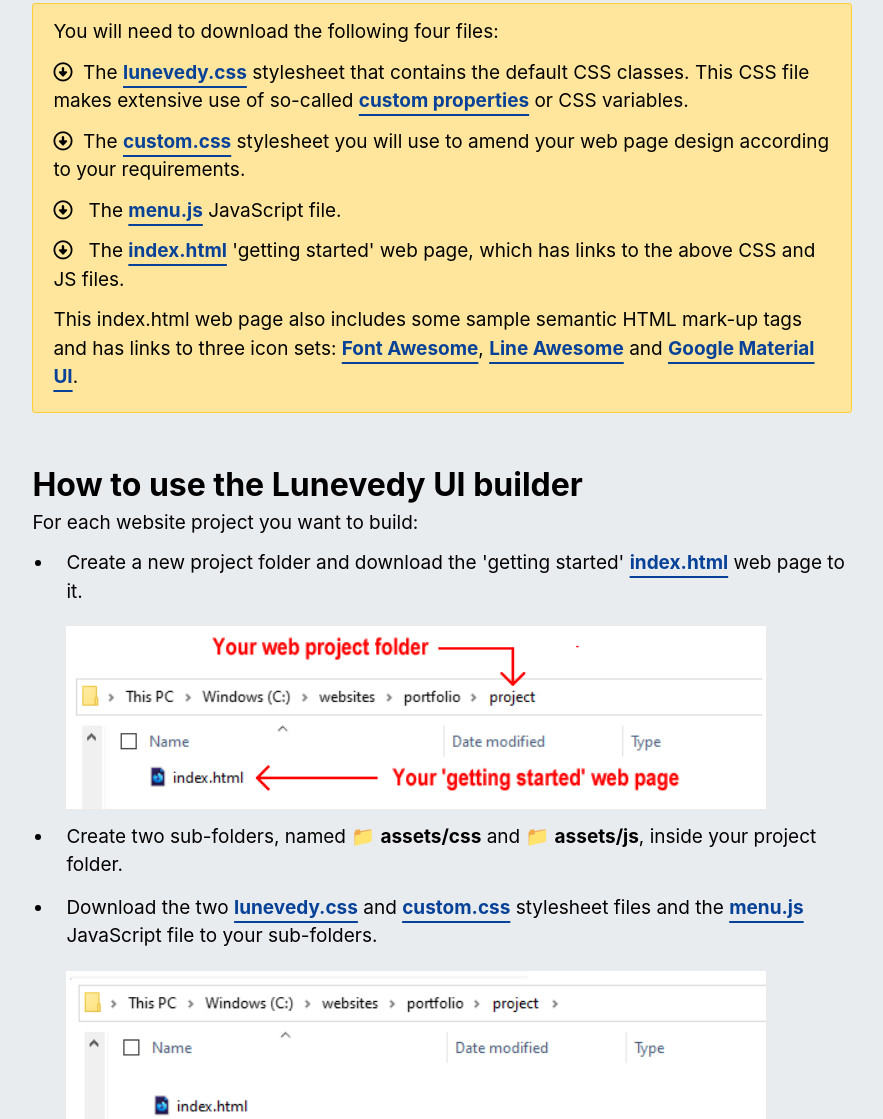
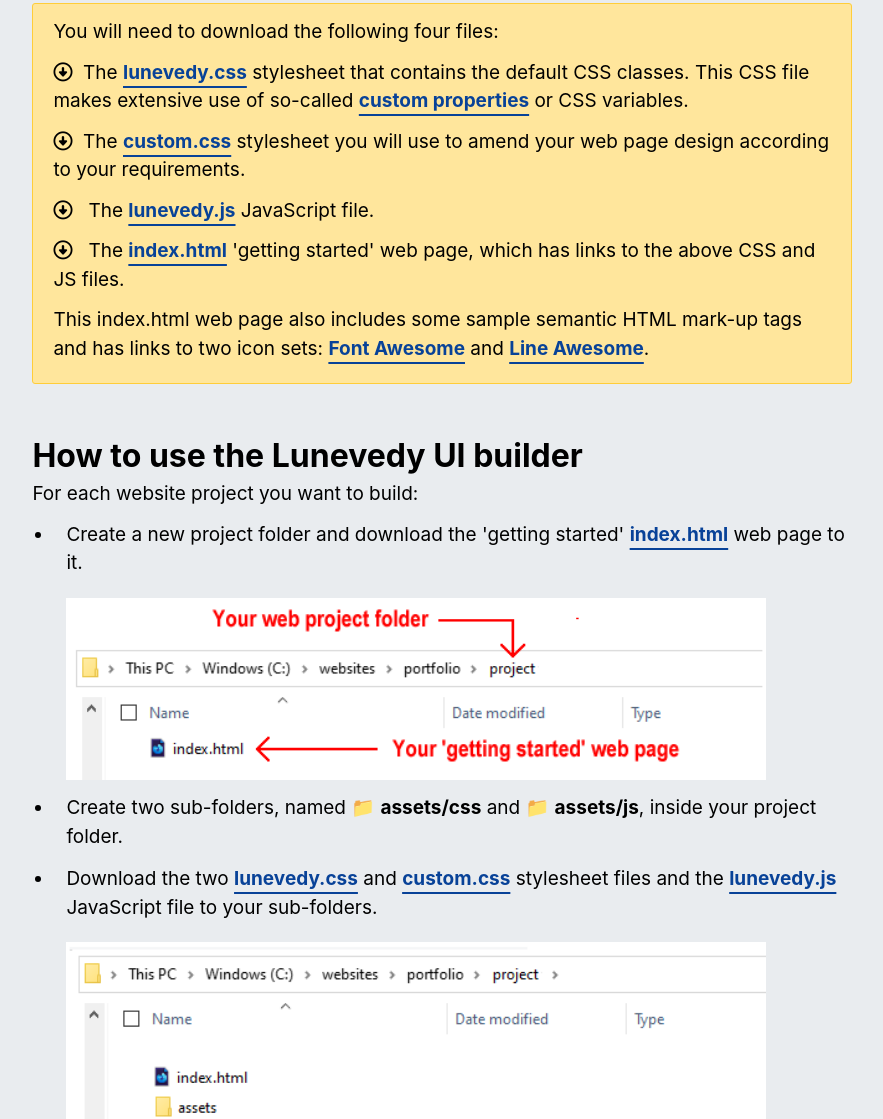
Before and after one commit to lunevedy/lunevedy.github.io, a plain HTML site: page index.html in a window 1280 px wide. Shown: the part 647-1766 px from the top of the page, without its empty margins (198-1081 px from the left). Drawn offline with Linux system fonts and the light colour scheme.

Commit message:
Add files via upload

```diff
--- a/index.html
+++ b/index.html
@@ -104,7 +104,7 @@
 
             <div class="col-2">
                 <h2><a href="menu.html">Menu</a></h2>
-                <p>A responsive menu for desktop and mobile screens. Requires <a href="assets/js/menu.js">assert/js/menu.js</a>.</p>
+                <p>A responsive menu for desktop and mobile screens. Requires <a href="assets/js/lunevedy.js">assert/js/lunevedy.js</a>.</p>
             </div>
         -->
         </div>
@@ -116,11 +116,11 @@
 
             <p><i class="far fa-arrow-alt-circle-down"></i> &nbsp;The <a href="assets/css/custom.css">custom.css</a> stylesheet you will use to amend your web page design according to your requirements.</p>
 
-            <p><i class="far fa-arrow-alt-circle-down"></i> &nbsp; The <a href="assets/js/menu.js">menu.js</a> JavaScript file.</p>
+            <p><i class="far fa-arrow-alt-circle-down"></i> &nbsp; The <a href="assets/js/lunevedy.js">lunevedy.js</a> JavaScript file.</p>
 
             <p><i class="far fa-arrow-alt-circle-down"></i> &nbsp; The <a href="starter/index.html">index.html</a> 'getting started' web page, which has links to the above CSS and JS files.</p>
 
-            <p>This index.html web page also includes some sample semantic HTML mark-up tags and has links to three icon sets: <a href="https://fontawesome.com/v5.15/icons?d=gallery&p=2" target="blank" rel="noopener">Font Awesome</a>, <a href="https://icons8.com/line-awesome" target="blank" rel="noopener">Line Awesome</a> and <a href="https://developers.google.com/fonts/docs/material_icons" target="blank" rel="noopener">Google Material UI</a>.</p>
+            <p>This index.html web page also includes some sample semantic HTML mark-up tags and has links to two icon sets: <a href="https://fontawesome.com/v5.15/icons?d=gallery&p=2" target="blank" rel="noopener">Font Awesome</a> and <a href="https://icons8.com/line-awesome" target="blank" rel="noopener">Line Awesome</a>.</p>
         </div>
 
         <h2>How to use the Lunevedy UI builder</h2>
@@ -130,7 +130,7 @@
             <li>Create a new project folder and download the 'getting started' <a href="starter/index.html"><b>index.html</b></a> web page to it.
             <img src="assets/img/file-folder-1.png" alt ="folders-1" style="max-width: 700px"></li>
             <li>Create two sub-folders, named 📁 <b>assets/css</b> and 📁 <b>assets/js</b>, inside your project folder.</li>
-            <li>Download the two <a href="assets/css/lunevedy.css"><b>lunevedy.css</b></a> and <a href="assets/css/custom.css"><b>custom.css</b></a> stylesheet files and the <a href="assets/js/menu.js"><b>menu.js</b></a> JavaScript file to your sub-folders.
+            <li>Download the two <a href="assets/css/lunevedy.css"><b>lunevedy.css</b></a> and <a href="assets/css/custom.css"><b>custom.css</b></a> stylesheet files and the <a href="assets/js/lunevedy.js"><b>lunevedy.js</b></a> JavaScript file to your sub-folders.
             <img src="assets/img/file-folder-2.png" alt ="folders-2" style="max-width: 700px"></li>
         </ul>
 
```
